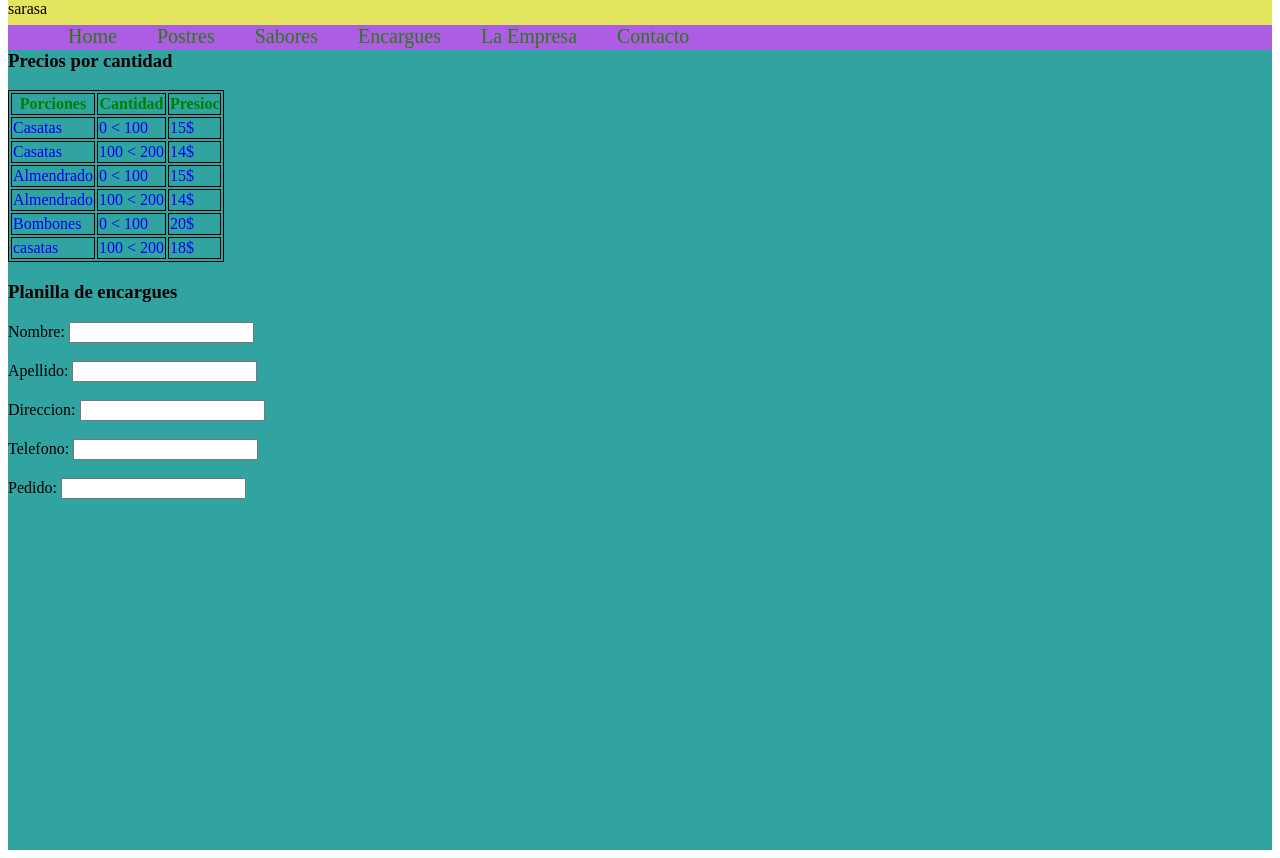
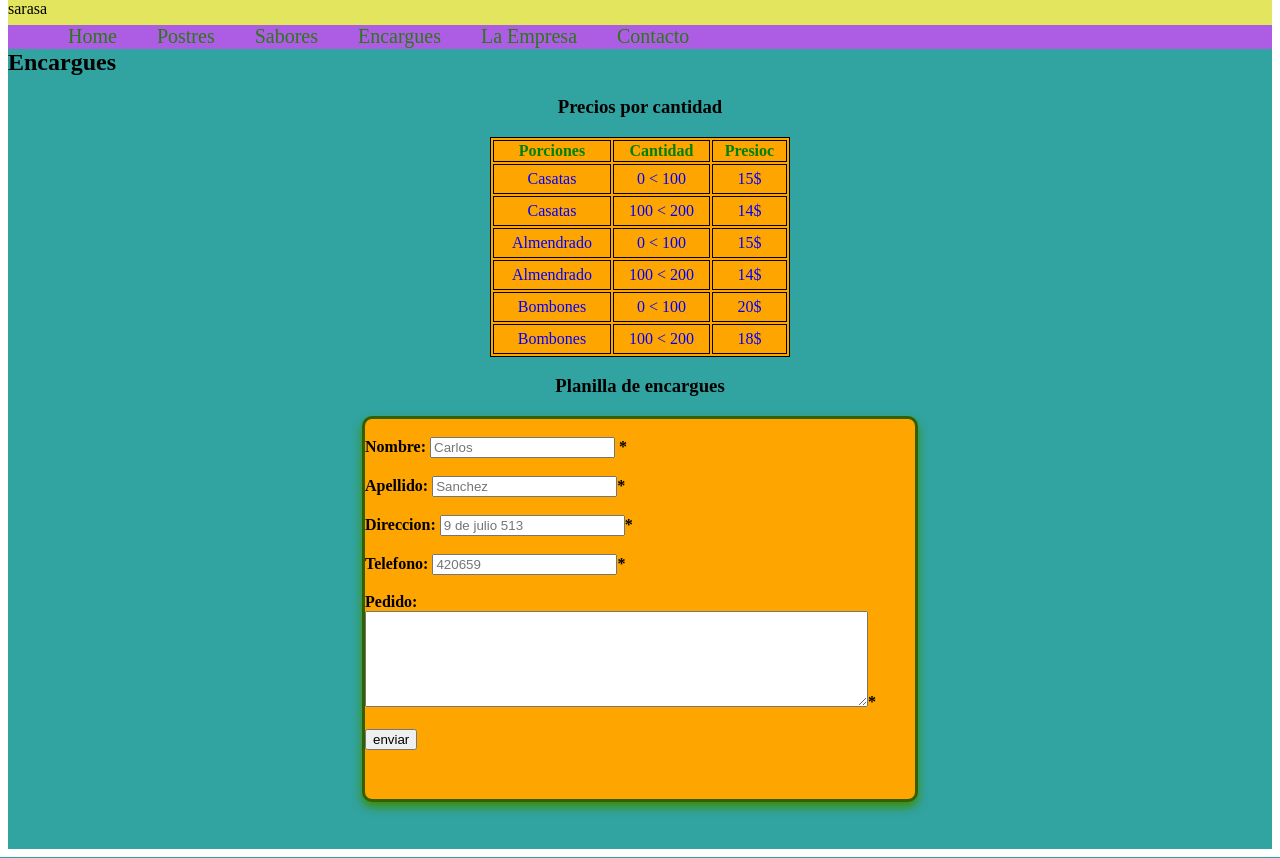
Before and after one commit to Pablo-Rivera/privera, a PHP site: page /site/Encargues.html in a window 1280 px wide. Run offline with PHP 8.4, Linux system fonts and the light colour scheme.

Commit message:
form, tabla y rebordes

```diff
--- a/index.html
+++ b/index.html
@@ -20,8 +20,8 @@
       </ul>
     </nav>
     <article>
+        <h1>jajajaja Home</h1>
       <section>
-        <h1>jajajaja se rompe</h1>
       </section>
     </article>
     <footer>
--- a/site/Encargues.html
+++ b/site/Encargues.html
@@ -12,14 +12,15 @@
     <nav>
       <ul>
         <a href="../index.html"><li>Home</li></a>
-        <a href="../index.html"><li>Postres</li></a>
-        <a href="../index.html"><li>Sabores</li></a>
-        <a href="../index.html"><li>Encargues</li></a>
+        <a href="Postres.html"><li>Postres</li></a>
+        <a href="Sabores.html"><li>Sabores</li></a>
+        <a href="Encargues.html"><li>Encargues</li></a>
         <a href="../index.html"><li>La Empresa</li></a>
         <a href="../index.html"><li>Contacto</li></a>
       </ul>
     </nav>
     <article>
+		<h1>Encargues</h1>
       <section>
         <h1>Precios por cantidad</h1>
         <table>
@@ -67,7 +68,7 @@
           </tbody>
           <tbody>
             <tr>
-              <td>casatas</td>
+              <td>Bombones</td>
               <td>100 < 200</td>
               <td>18$</td>
             </tr>
@@ -77,12 +78,13 @@
       </section>
       <section>
         <h1>Planilla de encargues</h1>
-        <form>
-          <label>Nombre: <input name="name" type="text"></label><br><br>
-          <label>Apellido: <input name="name" type="text"></label><br><br>
-          <label>Direccion:  <input name="name" type="text"></label><br><br>
-          <label>Telefono: <input name="name" type="text"></label><br><br>
-          <label>Pedido: <input name="name" type="text"></label><br><br>
+        <form><br>
+          Nombre: <input name="name" type="text" placeholder="Carlos" required> *<br><br>
+          Apellido: <input name="name" type="text" placeholder="Sanchez" required>*<br><br>
+          Direccion:  <input name="name" type="text" placeholder="9 de julio 513" required>*<br><br>
+          Telefono: <input name="name" type="text" placeholder="420659" required>*<br><br>
+          Pedido: <textarea name="message" cols="60" rows="6" required></textarea>*<br><br>
+		  <input type="submit" value="enviar">
         </form>
       </section>
     </article>
--- a/site/Postres.html
+++ b/site/Postres.html
@@ -20,8 +20,8 @@
       </ul>
     </nav>
     <article>
+        <h1>jajajaja Postres</h1>
       <section>
-        <h1>jajajaja se rompe</h1>
       </section>
     </article>
     <footer>
--- a/site/css/style.css
+++ b/site/css/style.css
@@ -7,7 +7,7 @@
   }
   nav{
     background-color: #ad5de3;
-    height:25px;
+    height:24px;
     margin-top: -16px;
   }
   nav ul li
@@ -34,10 +34,36 @@
   article {
     background-color: #31a3a0;
     height:800px;
-    margin-top: -19px;
+    margin-top: -20px;
+  }
+  /*--------------------------------*/
+  /*----------Encargue--------------*/
+  section h1{
+	text-align: center;
+  }
+  table{
+	margin: 18px auto auto;
+	height: 220px;
+	width: 300px;
+	border: 3px solid #326000;
+	background-color: orange;
+  }
+  th ,td{
+	text-align: center;
+  }
+  form{
+	font-weight: bold;
+	margin: 18px auto auto;
+	height: 380px;
+	width: 550px;
+	border: 3px solid #326000;
+	border-radius: 10px;
+	background-color: orange;
+	box-shadow: 0px 5px 10px #3d8e00;
   }
   thead{color:green;}
   tbody{color:blue;}
   table, th, td{
     border:1px solid black;
   }
+  /*--------------------------------*/
```
Also changed, not shown: site/Sabores.html (+11 -3 lines).
